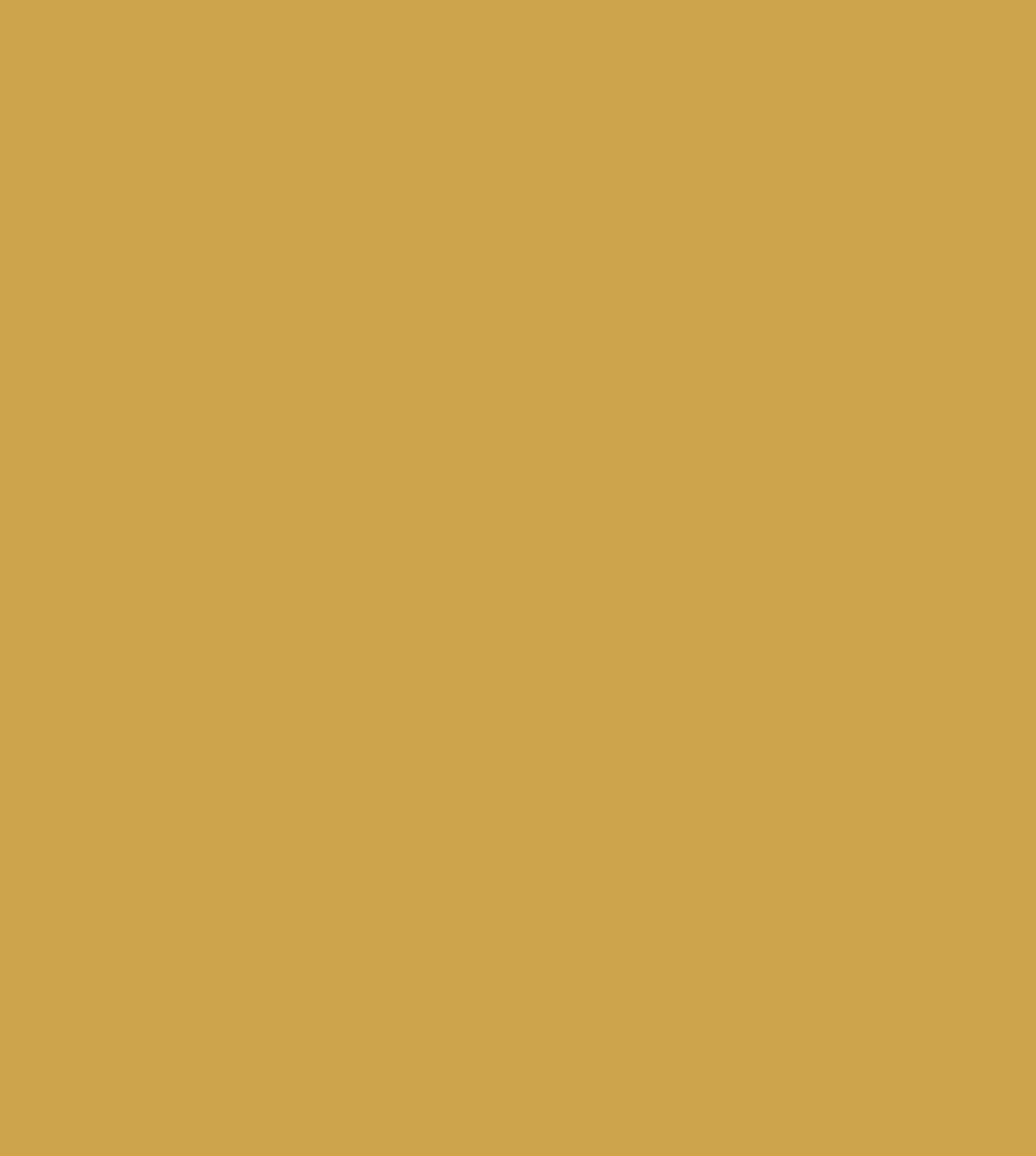
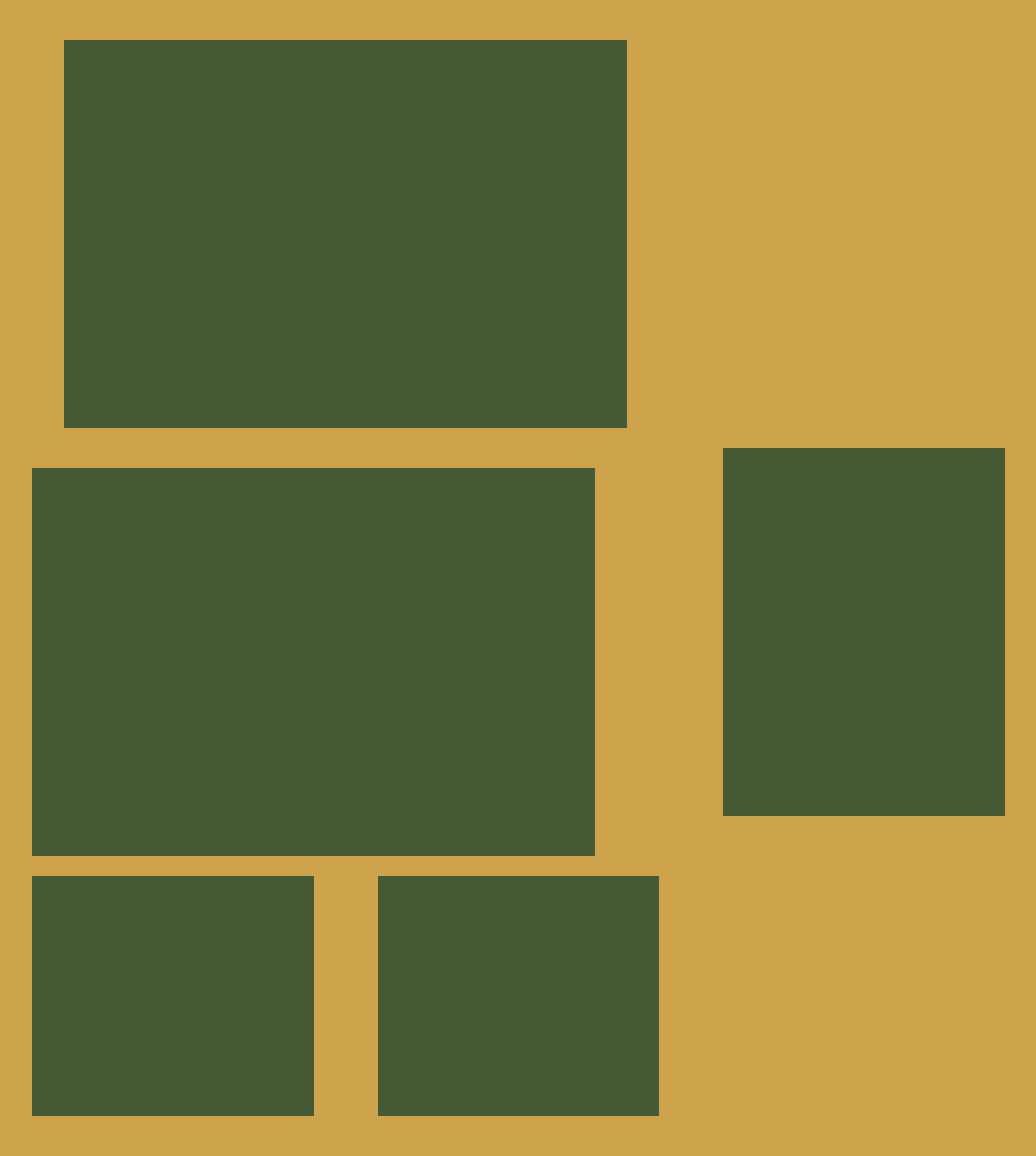
Before and after one commit to GEVIS1/introduction-to-web-assignment, a plain HTML site: page index.html in a window 1280 px wide. Shown: the whole page, without its empty margins (0-1036 px from the left). Before the commit the page ends 800 px from the top, so only its background shows below. Drawn offline with Linux system fonts and the light colour scheme.

Commit message:
Uncommented the divs and their style

```diff
--- a/assets/css/main.css
+++ b/assets/css/main.css
@@ -27,11 +27,11 @@ body{
     height: 100vh;
 }
 
-/*.flexible{
+.flexible{
     width: 100%;
     height: 100%;
-    width: 100vw;
-    height: 100vh;
+    /*width: 100vw;
+    height: 100vh;*/
     display:flex;
     flex-direction: row;
     flex-wrap: wrap;
@@ -111,7 +111,7 @@ body{
 
 .p5{
     grid-column: 16 / 21;
-} */
+}
 
 
 /* for future ref
--- a/index.html
+++ b/index.html
@@ -10,11 +10,11 @@
 <body>
     <Header></Header>
     <main class="flexible">
-        <!-- <div class="page top p1"></div>
+        <div class="page top p1"></div>
         <div class="page top p2"></div>
         <div class="page bottom p3"></div>
         <div class="page bottom p4"></div>
-        <div class="page bottom p5"></div> -->
+        <div class="page bottom p5"></div>
         <canvas id="myCanvas" width="100" height="100"></canvas>
 
     </main>
```
